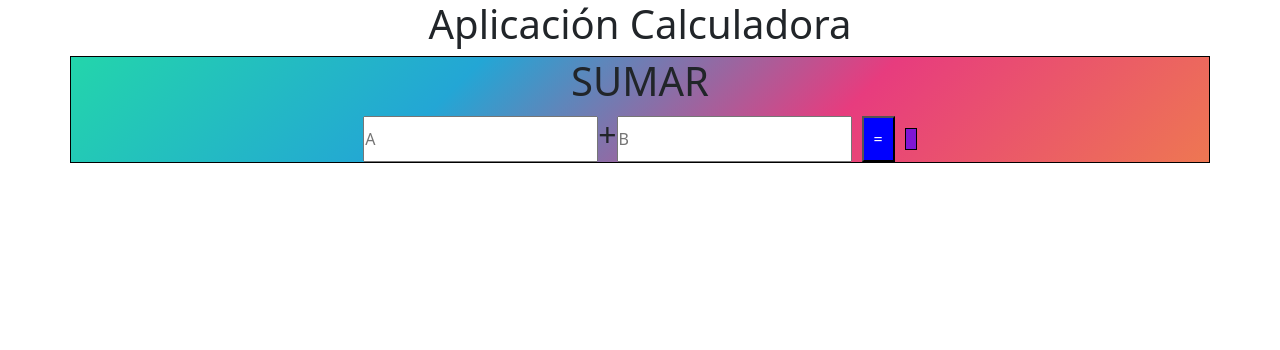
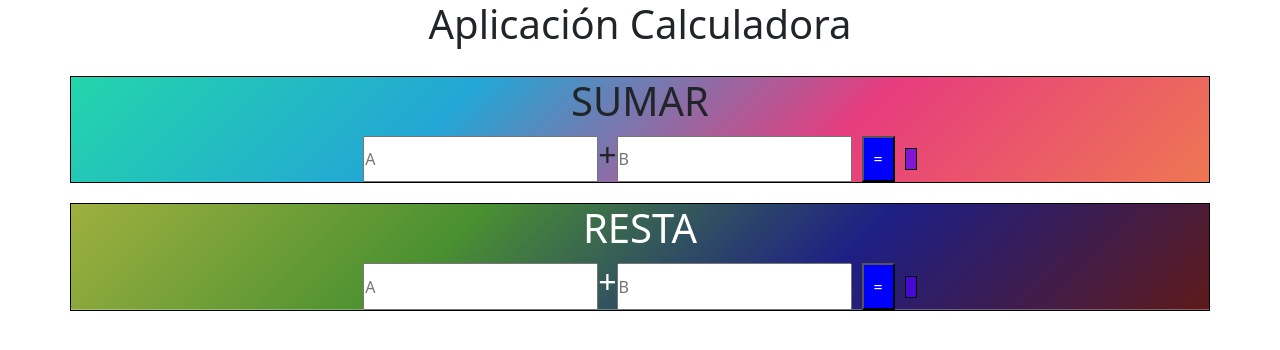
Before and after one commit to fabianNav/calculadora-JS-Bootstrap, a website built with Vite: page index.html in a window 1280 px wide. Built offline with nearby package versions, Linux system fonts and the light colour scheme; a small style sheet from the web is missing.

Commit message:
Terminamos de armar la estructura de la resta y de darle estilo a la suma, ahora sigue hacer la logica

```diff
--- a/css/style.css
+++ b/css/style.css
@@ -5,7 +5,7 @@
     padding: 0;
     box-sizing: border-box;
 }
-
+/* //TODO SUMA */
 .signo {
     display: inline-block;
 }
@@ -34,6 +34,7 @@
     border: 1px solid #000;
     background: linear-gradient(-45deg, #ee7752, #e73c7e, #23a6d5, #23d5ab);
     animation: gradient 15s ease infinite;
+    margin-top: 20px;
 }
 
 @keyframes gradient {
@@ -81,3 +82,61 @@
         transform: skew(-4deg)
     }
 }
+
+/* //TODO RESTA */
+.pepe { animation-name: pepe; animation-iteration-count: infinite }
+@keyframes pepe {
+    from, 33%, 66%, to { transform: rotate(4deg) }
+    16%, 50%, 83% { transform: rotate(-4deg) }
+}
+#restar {
+    justify-content: center;
+    margin-left: 10px;
+    background-color: blue;
+    color: white;
+    padding-right: 10px;
+    padding-left: 10px;
+}
+
+#resultadoResta {
+    align-self: center;
+    margin-left: 10px;
+    padding: 5px;
+    padding-top: 10px;
+    padding-bottom: 10px;
+    border: 1px solid #000000;
+    background-color: rgba(81, 0, 255, 0.696);
+    color: white;
+}
+
+.restaContainer {
+    border: 1px solid #000;
+    background: linear-gradient(-45deg, #5e1a1a, #1d1f85, #4a9031, #9fb03f);
+    animation: gradient 15s ease infinite;
+    margin-top: 20px;
+}
+
+@keyframes gradient {
+    0% {
+        background-position: 0% 50%;
+    }
+
+    50% {
+        background-position: 100% 50%;
+    }
+
+    100% {
+        background-position: 0% 50%;
+    }
+}
+
+.restaContainer header {
+    margin-bottom: 3px;
+    display: block;
+    color: white;
+}
+
+.signoBlanco {
+    display: inline-block;
+    color: white;
+}
--- a/index.html
+++ b/index.html
@@ -27,6 +27,18 @@
       </div>
     </div>
 
+    <div class="container restaContainer">
+      <header class="cssanimation pepe d-flex justify-content-center">
+        <h1>RESTA</h1>
+      </header>
+      <div class="d-flex justify-content-center">
+        <input type="number" id="restaA" placeholder="A">
+        <h2 class="signoBlanco">+</h2>
+        <input type="number" id="restaB" placeholder="B">
+        <button id="restar">=</button>
+        <span id="resultadoResta"></span>
+      </div>
+    </div>
   </main>
   <footer>
 
--- a/main.js
+++ b/main.js
@@ -1,11 +1,8 @@
 
-
-
-
-
+//TODO SUMA
 let igual = document.getElementById('sumar');
 let resultadoSuma = document.getElementById('resultadoSuma');
-let operadoresSuma = document.getElementsByClassName('operadorSuma').value;
+
 
 function sumar(a, b) {
     return a + b;
@@ -16,3 +13,23 @@ igual.addEventListener('click', () => {
     let bSuma = parseInt(document.getElementById('sumaB').value);
     resultadoSuma.innerHTML = `${JSON.stringify(aSuma + bSuma)}`;
 })
+
+//TODO RESTA
+
+
+
+
+
+
+
+
+
+
+//TODO MULTIPLICACION
+
+
+
+
+
+
+//TODO DIVISION
```
